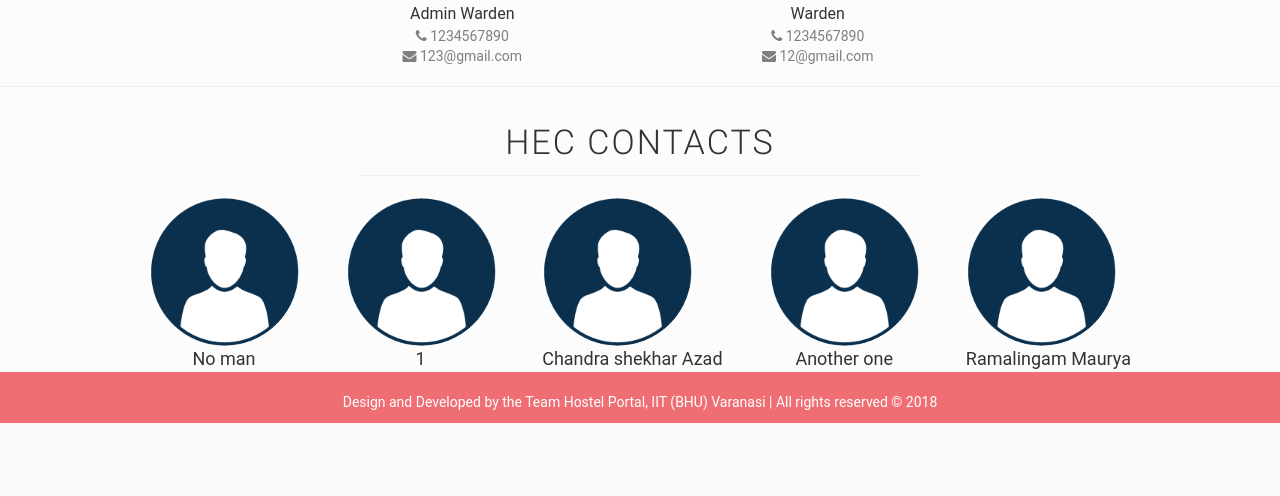
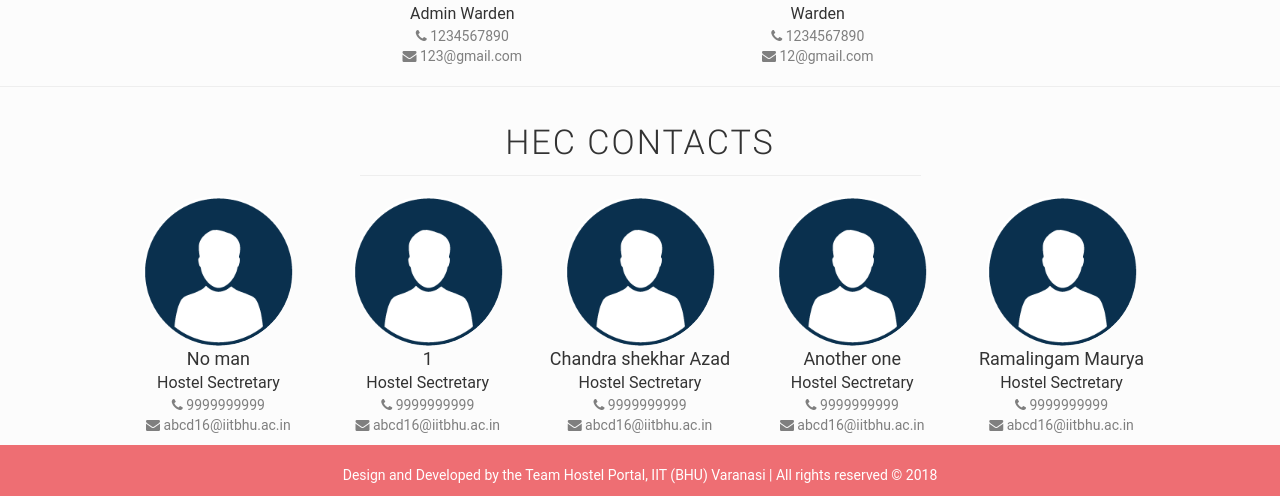
Before and after one commit to PratikshitSingh/Forums, a Django app: page /student/notifications/1/ in a window 1280 px wide. Shown: the part 2108-2604 px from the top of the page. Before the commit the page ends 2531 px from the top, so only its background shows below. Run offline with Django 3.2, Linux system fonts and the light colour scheme; data comes from the database, SQL or seed files in the repository; both versions use the stored data as it was after the commit; some libraries are stand-ins or nearby versions; some web fonts are replaced.

Commit message:
HEC details added

```diff
--- a/student/static/css/style.css
+++ b/student/static/css/style.css
@@ -183,6 +183,7 @@ section h4 {
 .container .hec-contact{
   height: auto;
   margin: 0 auto;
+  padding-bottom: 10px;
   display: flex;
   justify-content: space-around;
   flex-direction: row;
--- a/student/templates/student/hostel.html
+++ b/student/templates/student/hostel.html
@@ -249,9 +249,18 @@ spinner.setAttribute("style","-webkit-transform: rotateY("+ angle +"deg); -moz-t
       <hr class="custom_hr">
       <div class="row hec-contact">
         {% for members in all_hec %}
-        <div class="inner">
+        <div class="inner" style="text-align: center">
           <img src="{{ members.profile_image.url }}" class="contacts w-contacts" align="middle">
           <figcaption align="center" ><font size="4">{{ members.member_name }}</font></figcaption>
+          <figcaption align="center" ><font size="3">Hostel Sectretary</font></figcaption>
+          <figcaption align="center" ><span class="col-md-12 section3" style="color:#7f7f7f;">
+              <i class="fa fa-phone" style="color:#7f7f7f;"></i>
+              9999999999
+          </span></figcaption>
+          <figcaption align="center" ><span class="col-md-12 section3 inline" style="color:#7f7f7f;">
+            <i class="fa fa-envelope" aria-hidden="true"></i>
+              abcd16@iitbhu.ac.in
+          </span></figcaption>
         </div>
         {% endfor %}
       </div>
```
Also changed, not shown: db.sqlite3.
